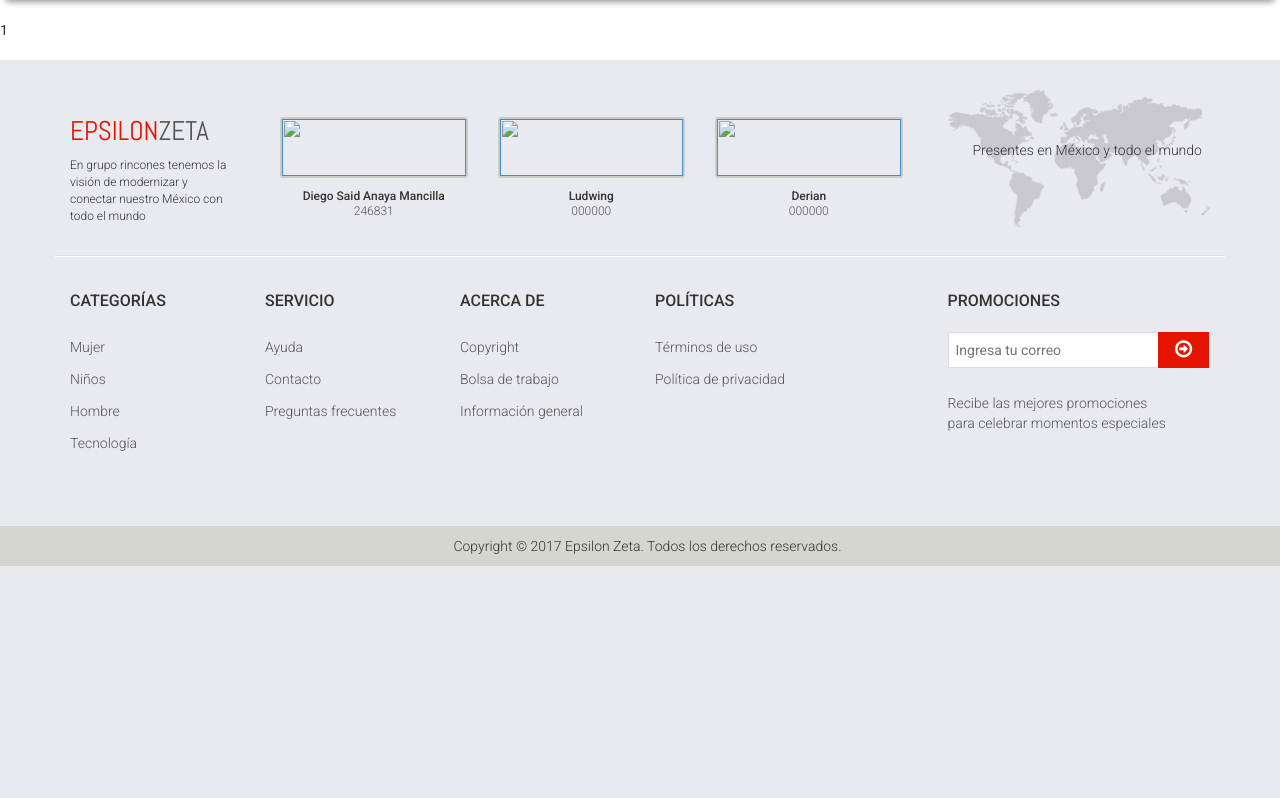
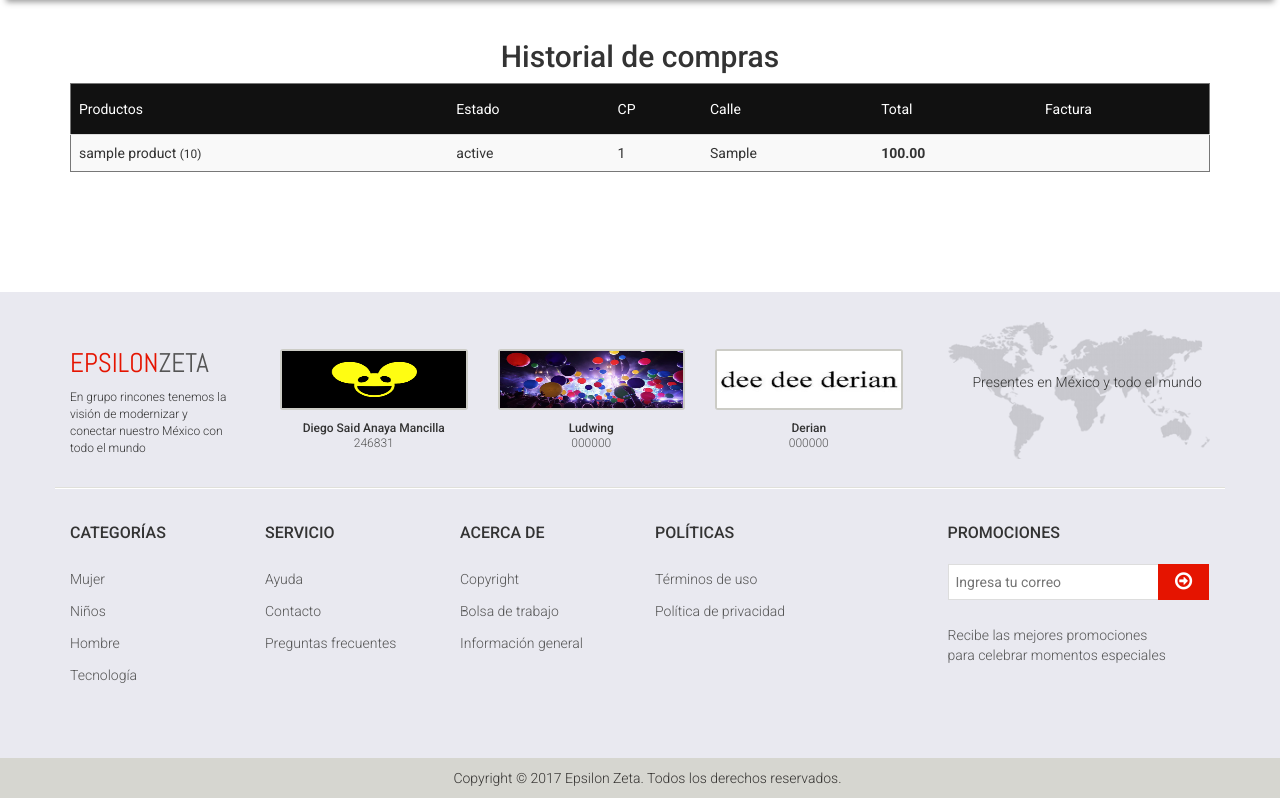
Before and after one commit to redcpp/rincones, a Django app: page /history/ in a window 1280 px wide. Shown: the part 238-1036 px from the top of the page. Before the commit the page ends 804 px from the top, so only its background shows below. Run offline with Django 3.2, Linux system fonts and the light colour scheme; a user stored in the database is signed in; tables that the repository leaves empty hold one stand-in row (values such as "Sample post"); some libraries are stand-ins or nearby versions.

Commit message:
Add history table and minor UI fixes

```diff
--- a/orders/views.py
+++ b/orders/views.py
@@ -7,7 +7,7 @@
 from .models import Order
 
 def history(request):
-    orders = Order.objects.filter(user=request.user)
+    orders = Order.objects.filter(user=request.user, finished=True)
     context = {'orders': orders}
     template = 'orders/history.html'
     return render(request, template, context)
@@ -44,7 +44,7 @@
             order.save()
             del request.session['cart_id']
             del request.session['items_total']
-            return redirect('carts:cart')
+            return redirect('orders:history')
         except Exception as e:
             pass
 
--- a/products/static/css/main.css
+++ b/products/static/css/main.css
@@ -1560,7 +1560,7 @@
 }
 
 #cart_items .cart_info {
-  border: 1px solid #E6E4DF;
+  border: 1px solid #777;
   margin-bottom: 50px
 }
 
@@ -1587,7 +1587,7 @@
 }
 
 .cart_info table tr td {
-  border-top: 0 none;
+  padding: 10px auto;
   vertical-align: inherit;
 }
 
@@ -1668,22 +1668,16 @@
 }
 
 
-.cart_delete  {
-  display: block;
-  margin-right: -12px;
-  overflow: hidden;
-}
-
-
 .cart_delete a {
   background:#F0F0E9;
-  color: #FFFFFF;
+  color: #111;
   padding: 5px 7px;
   font-size: 16px
 }
 
 .cart_delete a:hover {
-  background:#e51400
+  background: #a20025;
+  color: #000;
 }
 
 
@@ -1711,7 +1705,7 @@
 }
 
 #do_action .total_area, #do_action .chose_area {
-  border: 1px solid #E6E4DF;
+  border: 1px solid #777;
   color: #333;
   padding: 30px 25px;
   margin-bottom: 25px;
@@ -2614,3 +2608,25 @@
   background-color: #fff;
   white-space: pre-line;
 }
+
+tr.inverted {
+  background-color: #111;
+  color: #fff;
+}
+
+table.align-middle>tbody>tr>td {
+  vertical-align: middle;
+}
+
+table.align-middle>tbody>tr>td>ul {
+  display: table-cell;
+  vertical-align: middle;
+}
+
+.table>thead>tr.inverted>td {
+  padding: 15px 8px;
+}
+
+.outside-border {
+  border: 1px solid #777;
+}
--- a/products/static/js/categories.js
+++ b/products/static/js/categories.js
@@ -10,6 +10,7 @@
 };
 
 $(document).ready(function () {
+    var products_url = $("#categories").attr('products-url');
     $.ajax({
         url: $("#categories").attr('data-categories-url'),
         dataType: 'json',
@@ -18,7 +19,7 @@
                 var data_json = $.parseJSON(data.categories);
                 for (var i = 0; i < data_json.length; i++) {
                     var fields = data_json[i].fields;
-                    var text = '<li><a href="{% url "products:products" %}?slug={0}">{1}</a></li>'.format(fields.slug, fields.title);
+                    var text = '<li><a href="{0}?slug={1}">{2}</a></li>'.format(products_url, fields.slug, fields.title);
                     $("#categories").append(text);
                 }
             }
--- a/templates/cart/view.html
+++ b/templates/cart/view.html
@@ -2,7 +2,7 @@
 {% load humanize %}
 
 {% block content %}
-<section id="cart_items">
+<section>
     <div class="container">
         <div class="breadcrumbs">
             <ol class="breadcrumb">
@@ -18,7 +18,6 @@
         {% endif %}
     </div>
 </section> <!--/#cart_items-->
-
 {% if not empty %}
 <section id="do_action">
     <div class="container">
@@ -27,7 +26,7 @@
                 <ul>
                     <li>Subtotal <span>${{ cart.total|intcomma }}</span></li>
                     <li>Costo de envío <span>$0</span></li>
-                    <li>Total <span>${{ cart.total|intcomma }}</span></li>
+                    <li><b>Total <span>${{ cart.total|intcomma }}</span></b></li>
                 </ul>
                 <hr class="clear">
                 <a class="btn btn-primary btn-block" href="{% url "orders:checkout" %}"><b>Proceder al pago</b></a>
--- a/templates/footer.html
+++ b/templates/footer.html
@@ -15,7 +15,7 @@
                         <div class="video-gallery text-center">
                             <a href="">
                                 <div class="iframe-img">
-                                    <img src="" alt="" />
+                                    <img src="{% static "images/home/deadmau5.png" %}" alt="" />
                                 </div>
                             </a>
                             <p>Diego Said Anaya Mancilla</p>
@@ -27,7 +27,7 @@
                         <div class="video-gallery text-center">
                             <a href="">
                                 <div class="iframe-img">
-                                    <img src="" alt="" />
+                                    <img src="{% static "images/home/lud.jpg" %}" alt="" />
                                 </div>
                             </a>
                             <p>Ludwing</p>
@@ -39,7 +39,7 @@
                         <div class="video-gallery text-center">
                             <a href="">
                                 <div class="iframe-img">
-                                    <img src="" alt="" />
+                                    <img src="{% static "images/home/derian.jpg" %}" alt="" />
                                 </div>
                             </a>
                             <p>Derian</p>
--- a/templates/navbar.html
+++ b/templates/navbar.html
@@ -77,7 +77,7 @@
                         <ul class="nav navbar-nav collapse navbar-collapse">
                             <li><a href="{% url "products:home" %}">Inicio</a></li>
                             <li class="dropdown"><a href="{% url "products:products" %}">Tienda<i class="fa fa-angle-down"></i></a>
-                                <ul role="menu" class="sub-menu" id="categories" data-categories-url="{% url "products:categories" %}">
+                                <ul role="menu" class="sub-menu" id="categories" products-url="{% url "products:products" %}" data-categories-url="{% url "products:categories" %}">
                                 </ul>
                             </li>
                             <li><a href="{% url "products:contact" %}">Contacto</a></li>
--- a/templates/orders/history.html
+++ b/templates/orders/history.html
@@ -1,7 +1,44 @@
 {% extends 'base.html' %}
+{% load static %}
+{% load humanize %}
 
 {% block content %}
-{% for order in orders %}
-<p>{{order}}</p>
-{% endfor %}
+<section>
+    <div class="container">
+        <h2 class="text-center">Historial de compras</h2>
+        <div class="table-responsive">
+            <table class="table table-hover table-striped outside-border align-middle">
+                <thead>
+                    <tr class="inverted">
+                        <td>Productos</td>
+                        <td>Estado</td>
+                        <td>CP</td>
+                        <td>Calle</td>
+                        <td>Total</td>
+                        <td>Factura</td>
+                    </tr>
+                </thead>
+                <tbody>
+                    {% for order in orders %}
+                    <tr>
+                        <td>
+                            <ul class="list-unstyled">
+                                {% for cart_item in order.cart.cartitem_set.all %}
+                                <li>{{ cart_item|lower }} <small>({{ cart_item.quantity }})</small></li>
+                                {% endfor %}
+                            </ul>
+                        </td>
+                        <td>{{ order.state }}</td>
+                        <td>{{ order.postal_code }}</td>
+                        <td>{{ order.street }}</td>
+                        <td><b>{{ order.total }}</b></td>
+                        <td></td>
+                    </tr>
+                    {% endfor %}
+                </tbody>
+            </table>
+        </div>
+    </div>
+    <hr class="clear big">
+</section>
 {% endblock content %}
```
Also changed, not shown: templates/cart/cart_table.html (+14 -14 lines), products/static/images/home/deadmau5.png (added), products/static/images/home/derian.jpg (added), products/static/images/home/lud.jpg (added).
